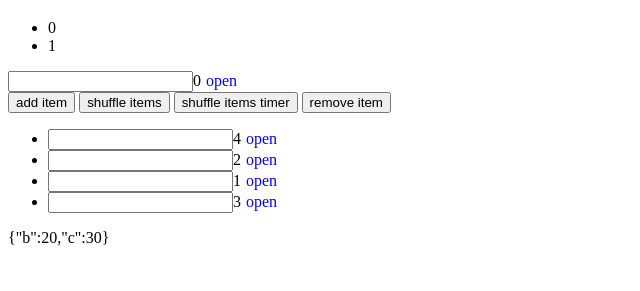
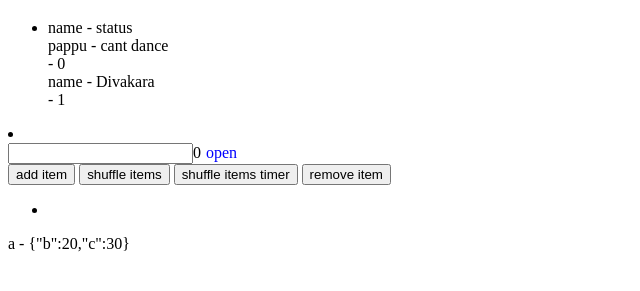
Before and after one commit to thebhaskara/pakkajs, a website: page test.html in a window 1280 px wide. Shown: the part 61-352 px from the top of the page, without its empty margins (0-640 px from the left). Drawn offline with Linux system fonts and the light colour scheme; files whose address does not match are found by name.

Commit message:
changes in bind-components

```diff
--- a/package.json
+++ b/package.json
@@ -40,7 +40,7 @@
     "lodash": "^4.17.2"
   },
   "devDependencies": {
-    "dev": "^0.1.3",
+    "del": "^0.1.3",
     "gulp": "^3.9.1",
     "gulp-gzip": "^1.4.0",
     "gulp-rename": "^1.2.2",
--- a/pakka.js
+++ b/pakka.js
@@ -502,80 +502,56 @@
         };
 
     addBinder('bind-repeat', function(el, prop, context) {
-        var parentElement = el.parentElement,
-            nextSibling = el.nextSibling,
-            tempElement = document.createElement('div'),
+        var tempElement = document.createElement('div'),
             nameAttr = el.getAttribute('var-name'),
             keyAttr = el.getAttribute('var-key'),
             indexAttr = el.getAttribute('var-index'),
-            containerElements = [],
-            map = {},
+            _map = {},
+            _valuesMap = {},
             BaseComponent = pakka({
                 html: el.innerHTML,
             });
-
         el.innerHTML = '';
-        tempElement.appendChild(el);
-        var elementString = tempElement.innerHTML;
 
         return function(input) {
-            if (isUndefined(input) || (!isArray(input) && !isObject(input))) {
+            var isArrayInput = isArray(input),
+                isObjectInput = isObject(input);
+            if (isUndefined(input) || (!isArrayInput && !isObjectInput)) {
                 return;
             }
-            var containerElementsLength = containerElements.length,
-                keys = lodash.keys(input),
-                isInputArray = isArray(input),
-                inputLength = isInputArray ? input.length : keys.length;
-            if (containerElementsLength > inputLength) {
-                for (var i = inputLength; i < containerElementsLength; i++) {
-                    parentElement.removeChild(containerElements[i]);
+
+            var map = {},
+                valuesMap = {};
+            each(input, function(value, key) {
+                var component = map[value] = _map[value];
+                delete _map[value];
+                if (!component) {
+                    component = map[value] = new BaseComponent();
+                    component.$parent = context;
+                    var watchProp, attr;
+                    if (isArrayInput) {
+                        watchProp = prop + '[' + key + ']';
+                        attr = indexAttr;
+                    } else {
+                        watchProp = prop + '.' + key;
+                        attr = keyAttr;
+                    }
+                    context.$watch(watchProp, function(val) {
+                        component.$set(nameAttr, val);
+                    });
+                    component.$set(attr, key);
                 }
-                containerElements.splice(inputLength);
-            } else if (containerElementsLength < inputLength) {
-                for (var i = containerElementsLength; i < inputLength; i++) {
-                    tempElement.innerHTML = elementString;
-                    var child = tempElement.children[0];
-                    // dont use appendChild
-                    // as appendChild fails to cover the scenario
-                    // when the element is in between other elements
-                    parentElement.insertBefore(child, nextSibling);
-                    containerElements.push(child);
-                }
-            }
+                each(component.$elements, function(element){
+                    el.appendChild(element);
+                });
+            })
 
-            var i = 0;
-            each(input, function(item, index) {
-                var container = containerElements[i],
-                    component = map[index];
-                if (!component) {
-                    component = new BaseComponent();
-                    if (isInputArray) {
-                        context.$watch(prop + '[' + index + ']', function(value) {
-                            component.$set(nameAttr, value);
-                            component.$set(indexAttr, index);
-                        })
-                    } else {
-                        context.$watch(prop + '.' + index, function(value) {
-                            component.$set(nameAttr, value);
-                            component.$set(keyAttr, index);
-                        })
-                    }
-                }
-                if (container.children[0] != component.$elements[0]) {
-                    each(component.$elements, function(element) {
-                        empty(container);
-                        container.appendChild(element);
-                    });
-                }
-                component.$set(nameAttr, item);
-                if (isInputArray) {
-                    component.$set(indexAttr, index);
-                } else {
-                    component.$set(keyAttr, index);
-                }
-                map[index] = component;
-                i++;
+            each(_map, function(component){
+                each(component.$elements, function(element){
+                    el.removeChild(element);
+                });
             });
+            _map = map;
         }
     });
 
@@ -685,48 +661,73 @@
     });
 
     addBinder('bind-components', function(el, prop, context) {
-        var parentElement = el.parentElement,
-            nextSibling = el.nextSibling,
-            tempElement = document.createElement('div'),
-            containerElements = [];
-
-        tempElement.appendChild(el);
-        var elementString = tempElement.innerHTML;
-
+        var _map = {};
+        empty(el);
         return function(components) {
             if (isUndefined(components) || !isArray(components)) {
                 return;
             }
-            var containerElementsLength = containerElements.length,
-                componentsLength = components.length;
-            if (containerElementsLength > componentsLength) {
-                for (var i = componentsLength; i < containerElementsLength; i++) {
-                    parentElement.removeChild(containerElements[i]);
-                }
-                containerElements.splice(componentsLength);
-            } else if (containerElementsLength < componentsLength) {
-                for (var i = containerElementsLength; i < componentsLength; i++) {
-                    tempElement.innerHTML = elementString;
-                    var child = tempElement.children[0];
-                    // dont use appendChild
-                    // as appendChild fails to cover the scenario
-                    // when the element is in between other elements
-                    parentElement.insertBefore(child, nextSibling);
-                    containerElements.push(child);
-                }
-            }
-
-            each(components, function(component, index) {
-                var container = containerElements[index];
-                if (container.children[0] != component.$elements[0]) {
-                    empty(container);
-                    each(component.$elements, function(element) {
-                        container.appendChild(element);
-                    });
-                }
+            var map = {};
+            each(components, function(component) {
+                var id = component.$id;
+                delete _map[id];
+                map[id] = component;
+                each(component.$elements, function(element) {
+                    el.appendChild(element);
+                });
             });
+            each(_map, function(component) {
+                each(component.$elements, function(element) {
+                    el.removeChild(element);
+                });
+            });
+            _map = map;
         }
     });
+
+    // addBinder('bind-components', function(el, prop, context) {
+    //     var parentElement = el.parentElement,
+    //         nextSibling = el.nextSibling,
+    //         tempElement = document.createElement('div'),
+    //         containerElements = [];
+
+    //     tempElement.appendChild(el);
+    //     var elementString = tempElement.innerHTML;
+
+    //     return function(components) {
+    //         if (isUndefined(components) || !isArray(components)) {
+    //             return;
+    //         }
+    //         var containerElementsLength = containerElements.length,
+    //             componentsLength = components.length;
+    //         if (containerElementsLength > componentsLength) {
+    //             for (var i = componentsLength; i < containerElementsLength; i++) {
+    //                 parentElement.removeChild(containerElements[i]);
+    //             }
+    //             containerElements.splice(componentsLength);
+    //         } else if (containerElementsLength < componentsLength) {
+    //             for (var i = containerElementsLength; i < componentsLength; i++) {
+    //                 tempElement.innerHTML = elementString;
+    //                 var child = tempElement.children[0];
+    //                 // dont use appendChild
+    //                 // as appendChild fails to cover the scenario
+    //                 // when the element is in between other elements
+    //                 parentElement.insertBefore(child, nextSibling);
+    //                 containerElements.push(child);
+    //             }
+    //         }
+
+    //         each(components, function(component, index) {
+    //             var container = containerElements[index];
+    //             if (container.children[0] != component.$elements[0]) {
+    //                 empty(container);
+    //                 each(component.$elements, function(element) {
+    //                     container.appendChild(element);
+    //                 });
+    //             }
+    //         });
+    //     }
+    // });
 
     var addClass = pakka.addClass = function(el, className) {
         // add class
--- a/test.html
+++ b/test.html
@@ -22,8 +22,8 @@
         <div>
             <ul>
                 <li bind-repeat="myArray" var-name="item" var-index="index">
-                    <div>
-                        <div bind-repeat="item" var-name="aaa" var-key="baaa">
+                    <div bind-repeat="item" var-name="aaa" var-key="baaa">
+                        <div>
                             <span bind-text="baaa"></span>
                             <span> - </span>
                             <span bind-text="aaa"></span>
@@ -41,8 +41,8 @@
         <button click-handle="removeItem">remove item</button>
         <div bind-text="count"></div>
         <div bind-text="time"></div>
-        <ul>
-            <li bind-components="todoComponents"></li>
+        <ul bind-components-container="todoComponents">
+            <li ></li>
         </ul>
         <div bind-repeat="asd" var-name="val" var-key="key">
             <span bind-text="key"></span>
--- a/test.js
+++ b/test.js
@@ -2,11 +2,11 @@ var TodoApp = pakka.create('.todoApp'),
     globcount = 0,
     TodoItem = pakka({
         name: 'todo-item',
-        html: '<div>' +
+        html: '<li><div>' +
             '<input type="text" bind-property="text">' +
             '<span bind-text="text1"></span>' +
             '<span class="status" bind-text="status" click-handle="toggleStatus"></span>' +
-            '</div>',
+            '</div></li>',
         css: '.todo-item .status{ margin:0 5px; color:blue; }',
         controller: function(context) {
             var statuses = [
```
